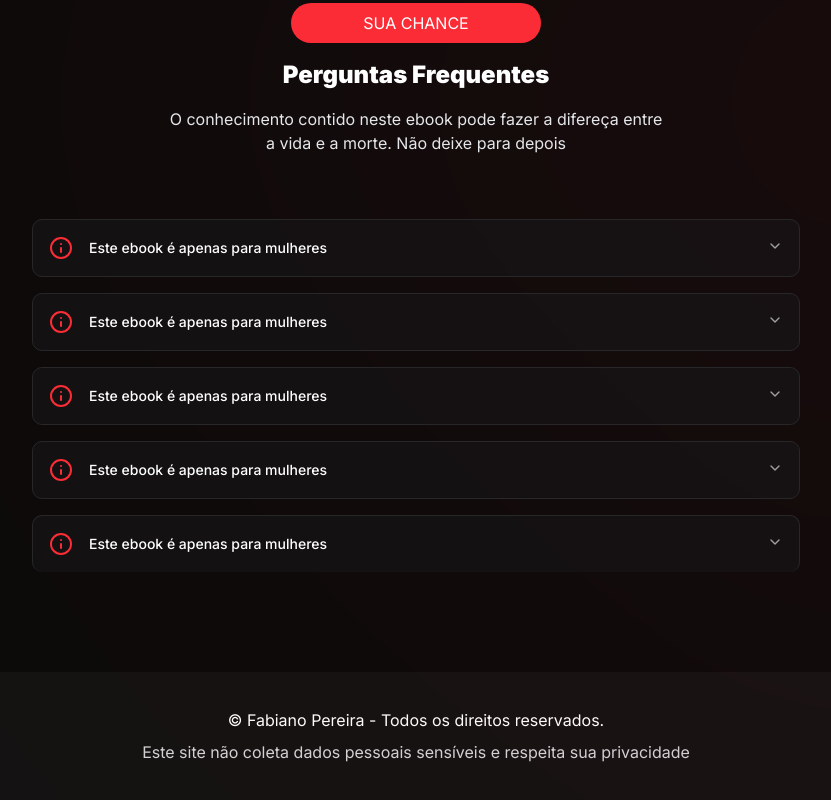
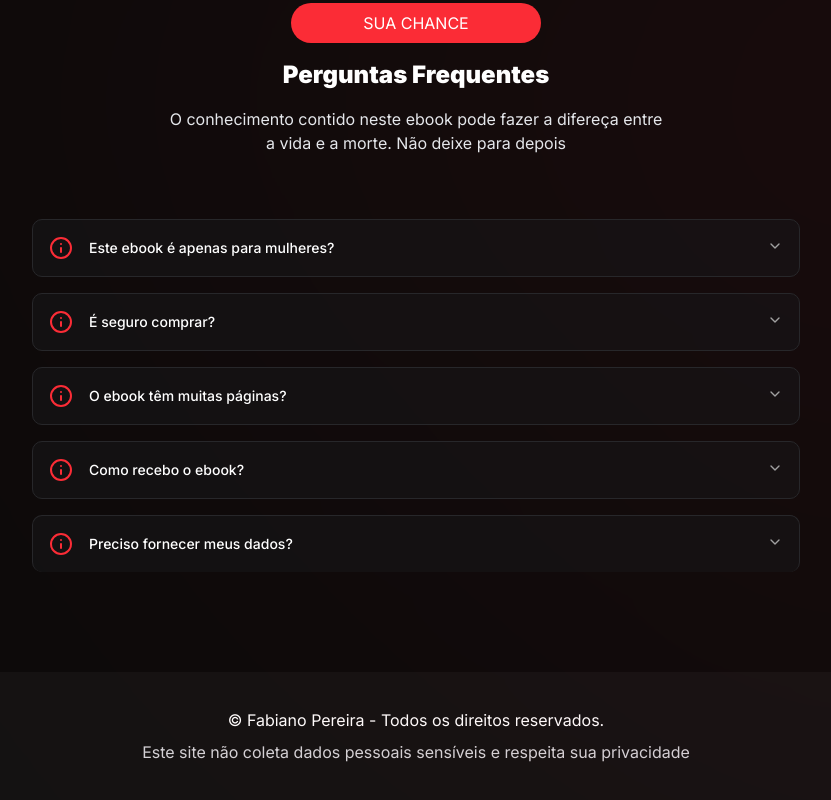
Before and after one commit to FabianoPereiraOne/Landing-Page-Secure-Yourself, a Next.js app: page / in a window 1280 px wide. Shown: the part 5803-6603 px from the top of the page, without its empty margins (224-1055 px from the left). Built offline with nearby package versions, Linux system fonts and the light colour scheme.

Commit message:
Feat: toggle questions faq

```diff
--- a/src/schemas/base/faq.ts
+++ b/src/schemas/base/faq.ts
@@ -1,27 +1,24 @@
 export const faqItems = [
   {
-    question: "Este ebook é apenas para mulheres",
+    question: "Este ebook é apenas para mulheres?",
     answer:
-      "Sim, este ebook foi especialmente desenvolvido pensando nas necessidades e objetivos das mulheres."
+      "Não, ele é desenvolvido para o público feminino, mas pode ser adquirido por todos que queiram a proteção das mulheres."
   },
   {
-    question: "Este ebook é apenas para mulheres",
-    answer:
-      "O conteúdo é focado na jornada feminina e suas particularidades específicas."
+    question: "É seguro comprar?",
+    answer: "Sim, nossa forma de pagamento é pelo Mercado Pago."
   },
   {
-    question: "Este ebook é apenas para mulheres",
-    answer:
-      "Desenvolvemos este material considerando as características únicas do público feminino."
+    question: "O ebook têm muitas páginas?",
+    answer: "É um ebook amplo, porém direto ao ponto."
   },
   {
-    question: "Este ebook é apenas para mulheres",
-    answer:
-      "O material foi criado exclusivamente para atender às demandas do público feminino."
+    question: "Como recebo o ebook?",
+    answer: "Após a compra é automaticamente enviado para seu email."
   },
   {
-    question: "Este ebook é apenas para mulheres",
+    question: "Preciso fornecer meus dados?",
     answer:
-      "Todo o conteúdo foi pensado e estruturado para a realidade das mulheres."
+      "Para se cadastrar no site apenas seu nome e email, no Mercado Pago dependerá de sua forma de pagamento."
   }
 ]
```
